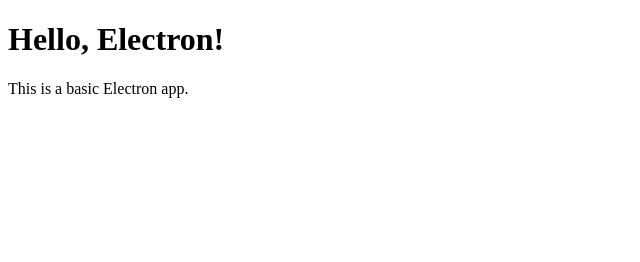
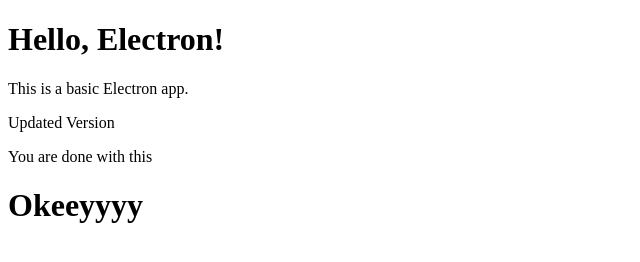
Before and after one commit to ebinlouis/autoupdater-electron, an Electron app: page index.html in a window 800 px wide. Shown: the whole page, without its empty margins (0-640 px from the left). Drawn offline with Linux system fonts and the light colour scheme.

Commit message:
first update

```diff
--- a/index.html
+++ b/index.html
@@ -6,5 +6,8 @@
     <body>
         <h1>Hello, Electron!</h1>
         <p>This is a basic Electron app.</p>
+        <p>Updated Version</p>
+        <p>You are done with this</p>
+        <h1>Okeeyyyy</h1>
     </body>
 </html>
```
